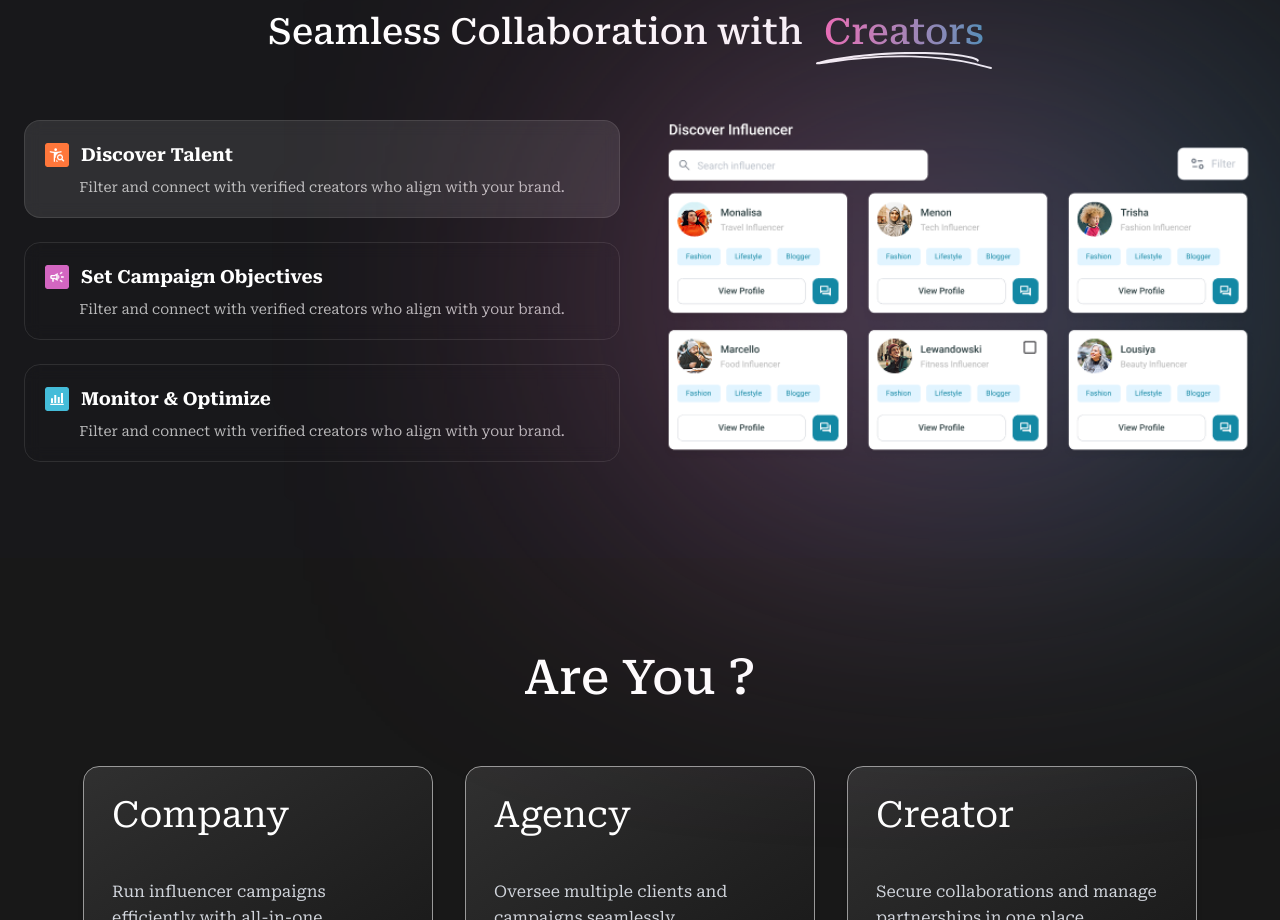
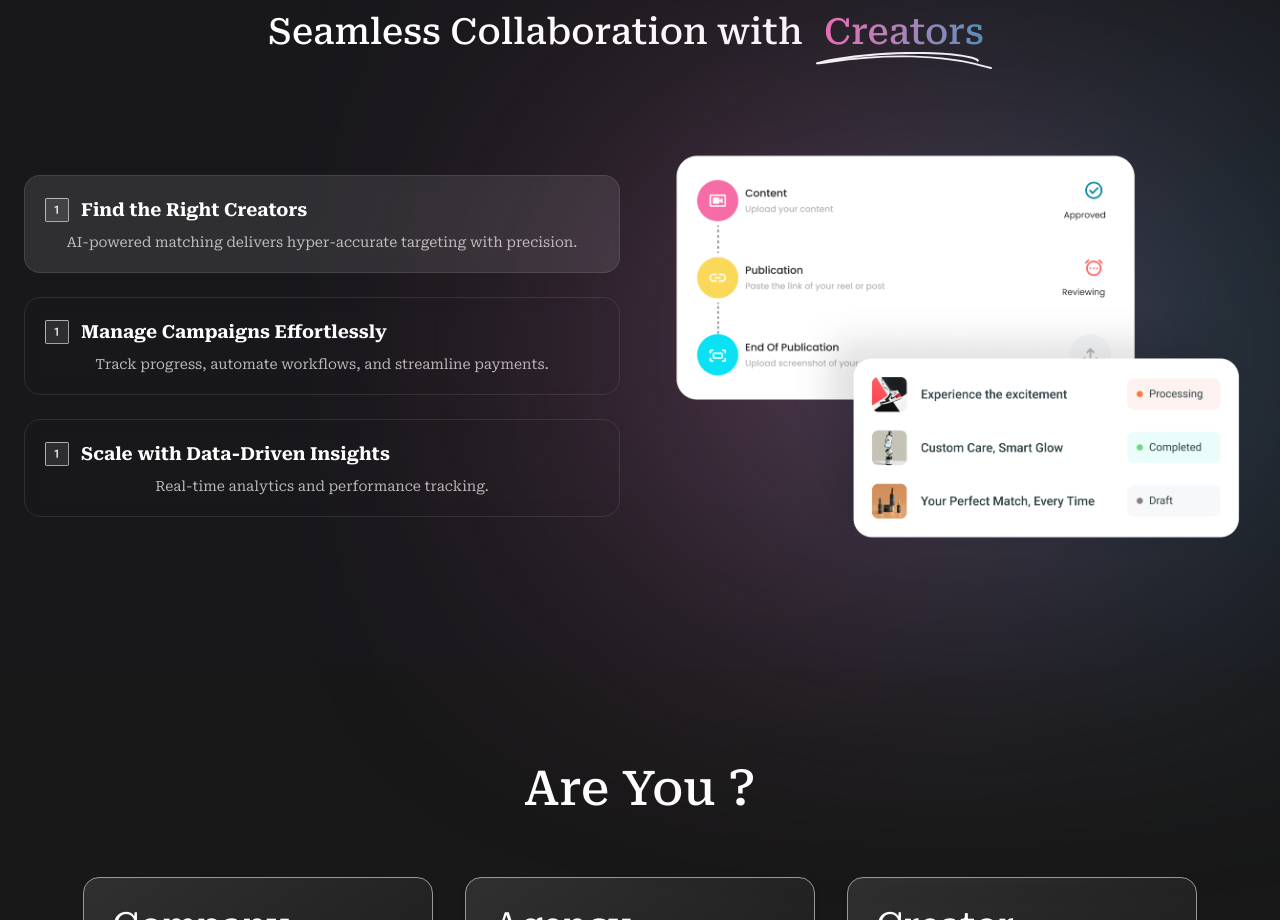
Before and after one commit to rajkumarojhaa/Starflare, a React (Vite) app: page / in a window 1280 px wide. Shown: the part 1400-2320 px from the top of the page. Built offline with nearby package versions, Linux system fonts and the light colour scheme.

Commit message:
updated landing page

```diff
--- a/src/components/LandingPage.jsx
+++ b/src/components/LandingPage.jsx
@@ -9,29 +9,29 @@ const LandingPage = () => {
   const [activeCard, setActiveCard] = useState(0);
 
   const images = [
-    "/Brandpage/Frame238439.png",
-    "/Brandpage/Group238394.png",
-    "/Brandpage/Group238398.png",
+    "/Landingpage/common/Frame1.png",
+    "/Landingpage/common/Frame2.png",
+    "/Landingpage/common/Frame3.png",
   ];
 
   const cards = [
     {
-      icon: "/conditions.png",
-      title: "Discover Talent",
+      icon: "/Number1.png",
+      title: "Find the Right Creators",
       description:
-        "Filter and connect with verified creators who align with your brand.",
+        "AI-powered matching delivers hyper-accurate targeting with precision.",
     },
     {
-      icon: "/campaign.png",
-      title: "Set Campaign Objectives",
+      icon: "/Number1.png",
+      title: "Manage Campaigns Effortlessly",
       description:
-        "Filter and connect with verified creators who align with your brand.",
+        "Track progress, automate workflows, and streamline payments.",
     },
     {
-      icon: "/barchart.png",
-      title: "Monitor & Optimize",
+      icon: "/Number1.png",
+      title: "Scale with Data-Driven Insights",
       description:
-        "Filter and connect with verified creators who align with your brand.",
+        "Real-time analytics and performance tracking.",
     },
   ];
 
```
